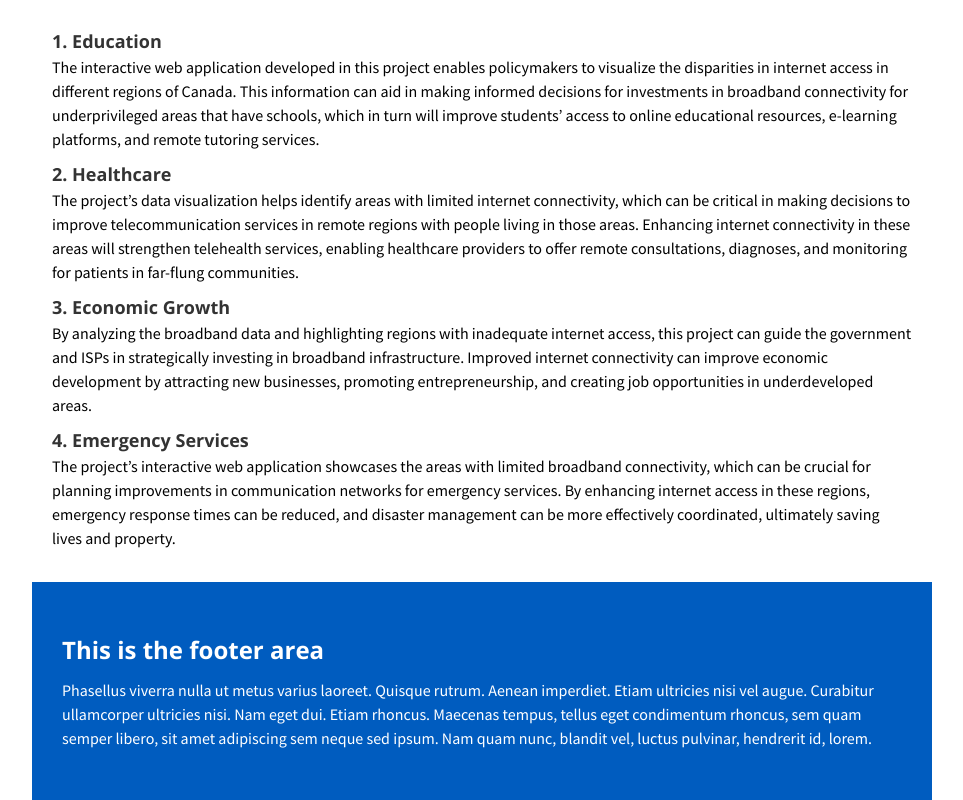
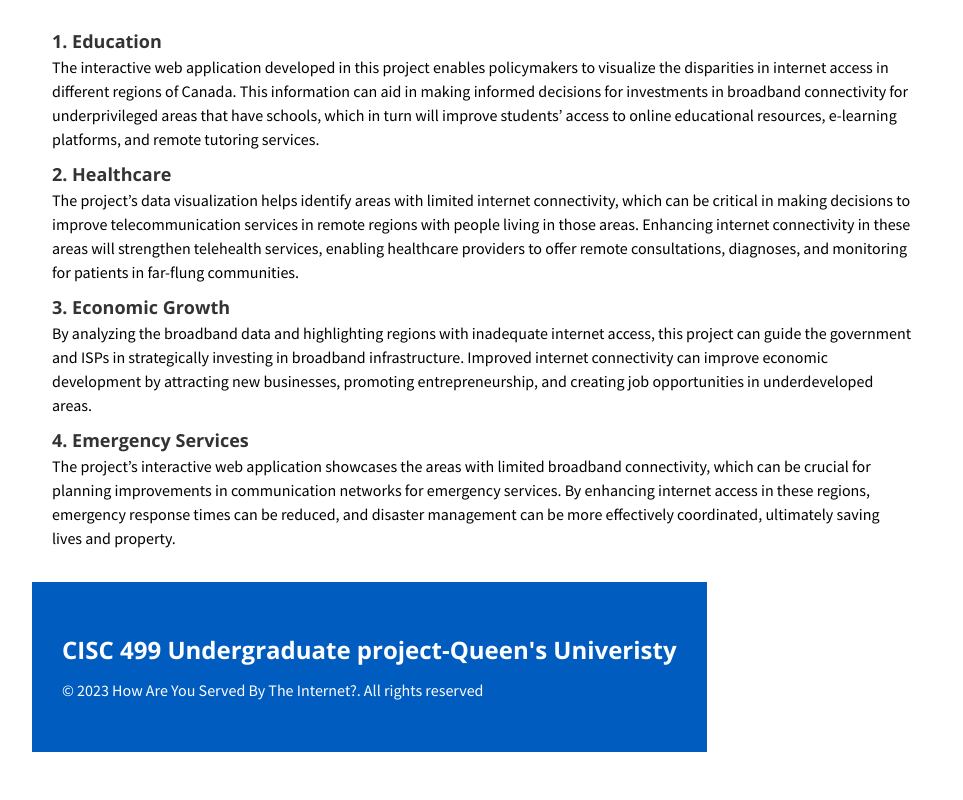
Before and after one commit to Jojo0117/Undergrad_Project, a plain HTML site: page index.html in a window 1280 px wide. Shown: the part 6389-7189 px from the top of the page, without its empty margins (158-1121 px from the left). After the commit the page ends 7141 px from the top, so only its background shows below. Drawn offline with nearby package versions, Linux system fonts and the light colour scheme.

Commit message:
Add files via upload

```diff
--- a/footer.html
+++ b/footer.html
@@ -2,12 +2,9 @@
   <div class="banner-table flex-column">
     <div class="flex-row">
       <div class="flex-item flex-column">
-        <h2>This is the footer area</h2>
+        <h2>CISC 499 Undergraduate project-Queen's Univeristy </h2>
         <p class="text add-bottom-margin-large">
-          Phasellus viverra nulla ut metus varius laoreet. Quisque rutrum. Aenean imperdiet. Etiam ultricies nisi vel
-          augue. Curabitur ullamcorper ultricies nisi. Nam eget dui. Etiam rhoncus. Maecenas tempus, tellus eget
-          condimentum rhoncus, sem quam semper libero, sit amet adipiscing sem neque sed ipsum. Nam quam nunc, blandit
-          vel, luctus pulvinar, hendrerit id, lorem.
+          <span>&copy;</span> 2023 How Are You Served By The Internet?. All rights reserved
         </p>
       </div>
     </div>
```
